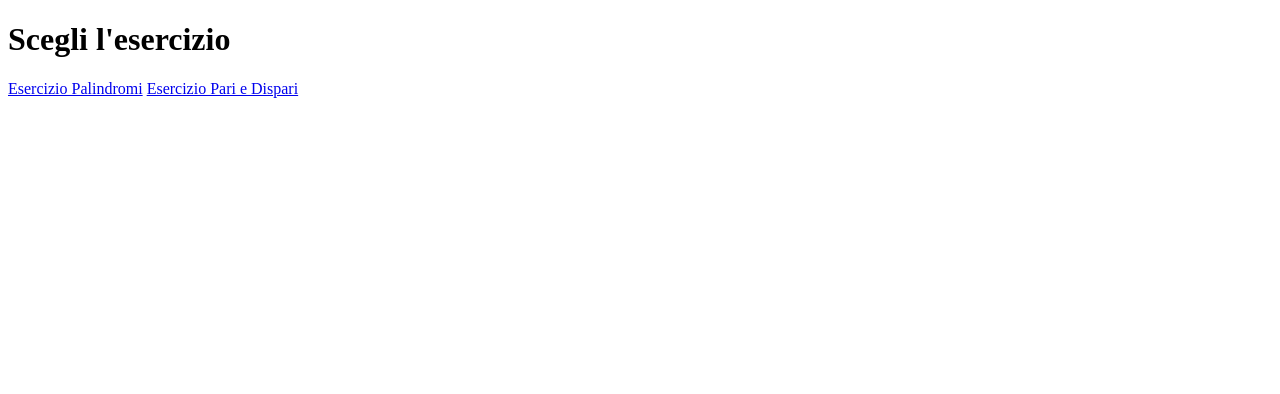
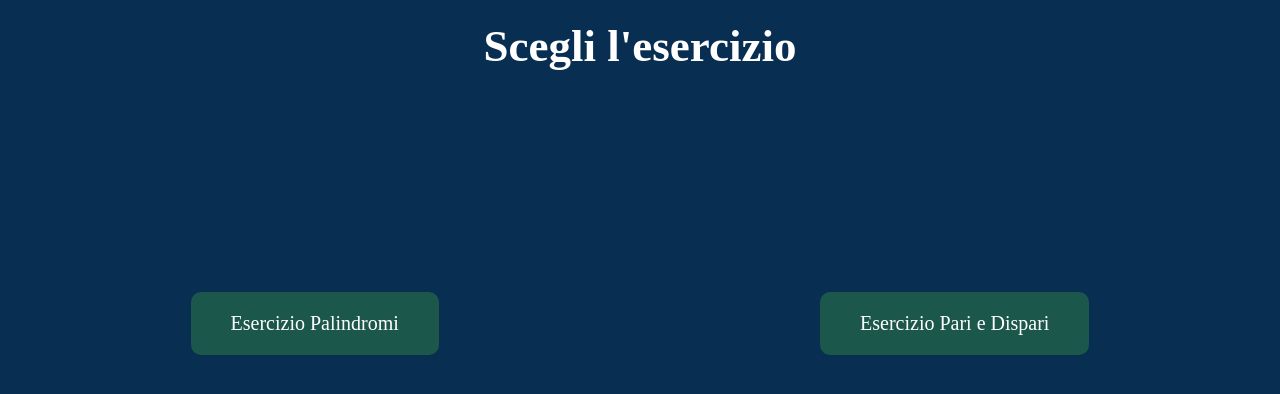
Before and after one commit to LeonardoCeccarelli/js-paliedispari, a plain HTML site: page index.html in a window 1280 px wide. Drawn offline with Linux system fonts and the light colour scheme.

Commit message:
add index new notehead

```diff
--- a/ex_dispari/dispari.js
+++ b/ex_dispari/dispari.js
@@ -65,7 +65,7 @@ function evenOdd() {
                 vincitore = "Computer"
             }
 
-            alert(`${vincitore} hai vinto!`)
+            alert(`Somma totale : ${sommaNumero}   ----${vincitore} hai vinto!----`)
 
         }
 
--- a/index.html
+++ b/index.html
@@ -16,7 +16,7 @@
 
     <main>
         <h1>Scegli l'esercizio</h1>
-        <section>
+        <section class="btn_section">
             <a href="ex_pali/pali.html" target="_blank">Esercizio Palindromi</a>
             <a href="ex_dispari/dispari.html" target="_blank">Esercizio Pari e Dispari</a>
         </section>
--- a/style.css
+++ b/style.css
@@ -0,0 +1,38 @@
+* {
+    margin: 0;
+    padding: 0;
+    box-sizing: border-box;
+}
+
+body {
+    background-color: rgb(8, 46, 82);
+}
+
+h1 {
+    text-align: center;
+    margin: 20px 0;
+    font-size: 45px;
+    font-weight: bold;
+    color: white;
+}
+
+.btn_section {
+    display: flex;
+    justify-content: space-around;
+    padding: 200px 0;
+}
+
+.btn_section a {
+    text-decoration: none;
+    padding: 20px 40px;
+    background-color: rgb(27, 88, 75);
+    color: white;
+    border-radius: 10px;
+    font-size: 20px;
+    transition: .5s;
+}
+
+.btn_section a:hover {
+    transform: scale(1.3);
+    border-radius: 20px;
+}
```
